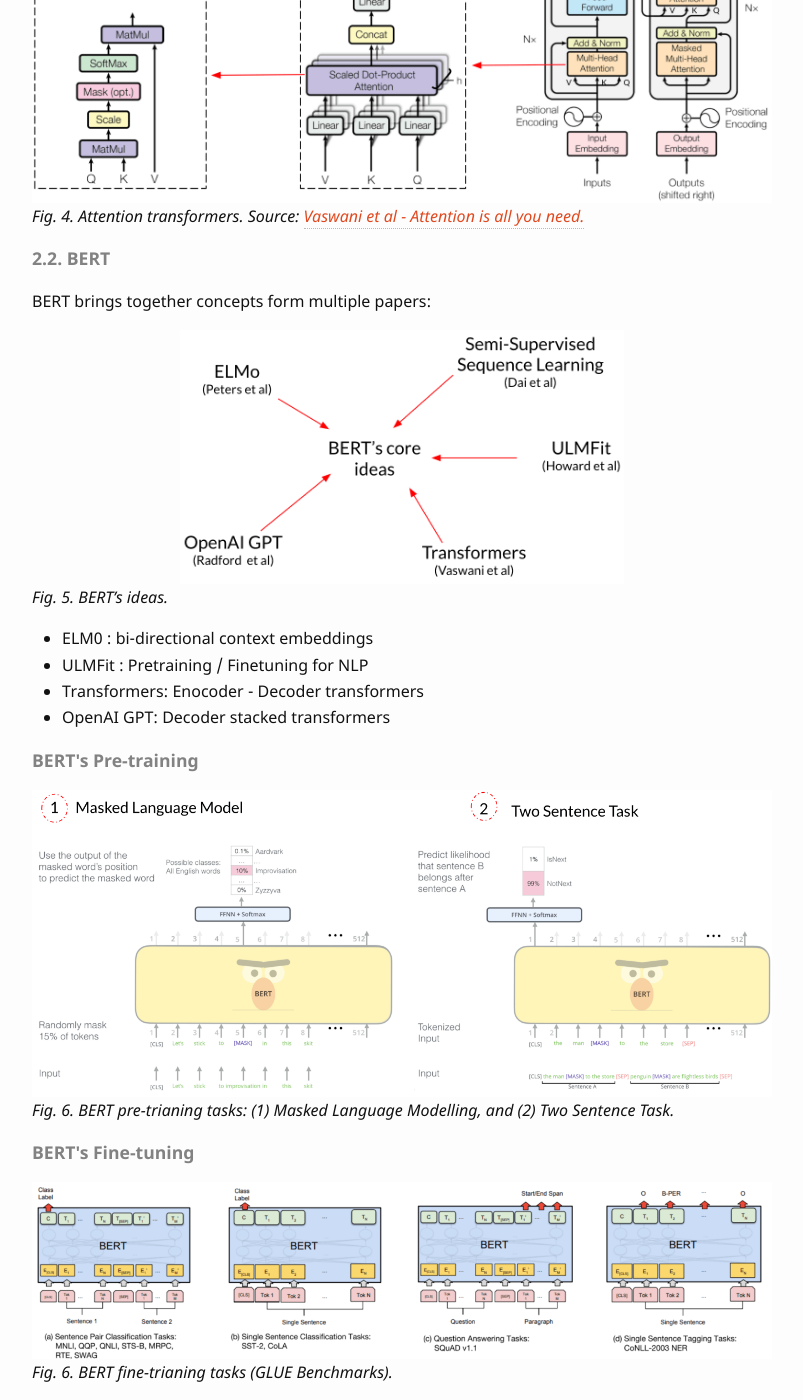
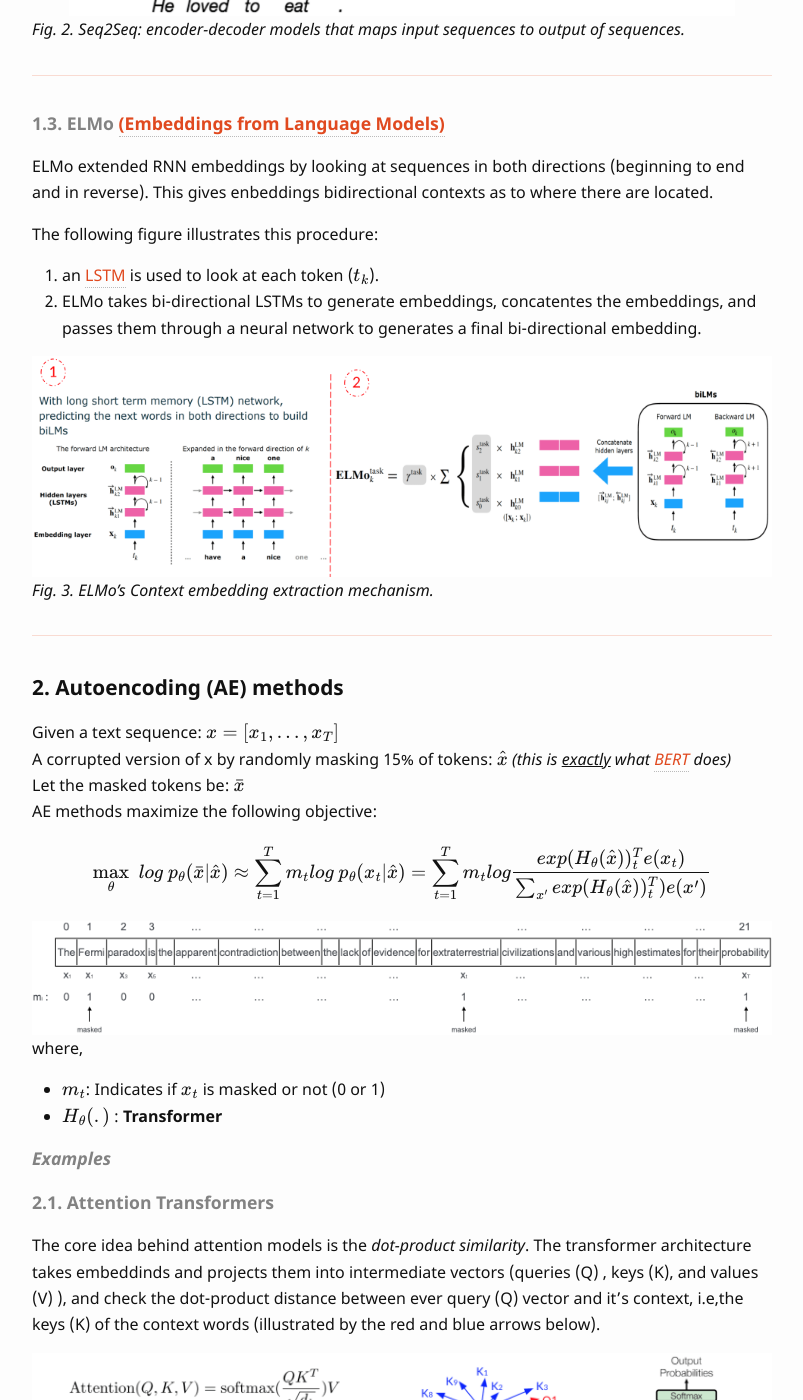
Before and after one commit to crohan009/volog, a Jekyll site: the page built from _posts/2020-01-01-cofex.md, in a window 1280 px wide and 1400 px high, scrolled down 4398 px. Shown: the whole window, without its empty margins (238-1041 px from the left). Built offline with Jekyll 4.4.1, drawn with Linux system fonts in a browser that asks for light colours; formulas are drawn with MathJax 3; some of the changed text lies outside the part shown.

Commit message:
cofex update 3

```diff
--- a/_posts/2020-01-01-cofex.md
+++ b/_posts/2020-01-01-cofex.md
@@ -36,11 +36,15 @@ The research in the field of Natural Language has been standardised with the <b>
 - Consequently, even a sentence, a paragraph, or an entire document may be represented by a vector of numbers.
 - **Context embeddings** encode the context within which a particular token lies (eg: a word's embedding vector and it's contextual paragraph's embedding vector)
 
+![word2vec_of_English]({{ '/assets/images/word2vec_embedding_projection.png' | relative_url }})
+{: style="width: 100%;" class="center"}
+*Fig. 1. A word2vec embedding of the english language  projected onto 2 dimensions. Notice how words with contextual similarities cluster together. <br> Source: [Louis's blog](https://devitrylouis.github.io/posts/2019/01/embeddings/)*
+
 In general, there are two methods employed for extracting context embeddings ...
 
 ### 1. Autoregressive (AR) methods
 
-Given a text sequence $$ x = [x_1,..., x_T]$$. <br>
+Given a text sequence $$ x = [x_1,..., x_T]$$. (Assume this is a sentence with $$T$$ words in it.)<br>
 AR models maximize the following likelihood objective function: <br>
 
 $$
@@ -48,22 +52,30 @@ $$
 = \sum_{t=1}^T log \frac{exp \ ( h_{\theta}{(x_{1:t-1})}^T e(x_t))}{ \sum_{x'} exp \ ( h_{\theta}{(x_{1:t-1})}^T e(x')) }
 $$
 
+![AR_objective]({{ '/assets/images/AR_objective.png' | relative_url }})
+{: style="width: 100%;" class="center"}
+
 where,
  - $$x_t$$ is the $$t^{th}$$ token in a sentence, and $$x_{<t}$$ is the sequence of tokens that come before $$x_t$$.
- - $$h_{\theta}{(x_{1:t-1})}^T$$ is the **context representation** (created by a probabilistic model such a deep neural network architecture which is parameterized by $$\theta$$)
+ - $$h_{\theta}{(x_{1:t-1})}^T$$ is the **context representation** (created by any probabilistic model, say a deep neural network architecture, which is parameterized by $$\theta$$)
  - $$e(x_t)$$ is the **embedding of x**, and
  - $$exp \ ( h_{\theta}{(x_{1:t-1})}^T e(x_t))$$ is the **dot-product similarity** between a word embedding and its context representaiton.
 
-The context rep may be producted by any learning model (eg: language modelling, RNN, LSTM, Attention).
+The context representation may be producted by any learning model (eg: language modelling, RNN, LSTM, Attention models like BERT, GPT-2, etc).
 
 <h4> Limitations </h4>
 
 1. Dependencies between the words on the left and the words on the right is missing
 2. Even when combining forward and backward LMs (with bi-directional RNNs)
 
+
 <h4><i> Examples </i></h4>
 
-#### 1.1. Word2Vec
+#### 1.1. [Word2Vec](https://arxiv.org/abs/1301.3781)
+
+Maximizing the aforementioned Autogressive objective function on any dictinary of tokens gives us a **static embedding** of each of the tokens in the *n-dimensional* embedding space. This was a major break through in Natural Language processing back in 2013.
+
+The figure below does this for tokens in the C++ programming language.
 
 <br>
 
@@ -75,6 +87,9 @@ The context rep may be producted by any learning model (eg: language modelling,
 
 #### 1.2. RNN and its Variants (Sequence to Sequence models)
 
+A natural progression was the usage of *neural networks* for generating these embeddings. <br>
+Being a ideal universal function approximator, Neural networks (like RNNs) can take in a sequence of tokens and create embeddings that encode contextual information between words by looking at their temporal closeness.
+
 ![seq2seq models]({{ '/assets/images/seq_2_seq.png' | relative_url }})
 {: style="width: 90%;" class="center"}
 *Fig. 2. Seq2Seq:  encoder-decoder models that maps input sequences to output of sequences.*
@@ -82,6 +97,12 @@ The context rep may be producted by any learning model (eg: language modelling,
 ---
 
 #### 1.3. ELMo [(Embeddings from Language Models)](https://arxiv.org/abs/1802.05365)
+
+ELMo extended RNN embeddings by looking at sequences in both directions (beginning to end and in reverse). This gives enbeddings bidirectional contexts as to where there are located.
+
+The following figure illustrates this procedure:
+1. an [LSTM](https://en.wikipedia.org/wiki/Long_short-term_memory) is used to look at each token ($$t_k$$).
+2. ELMo takes bi-directional LSTMs to generate embeddings, concatentes the embeddings, and passes them through a neural network to generates a final bi-directional embedding.
 
 ![ELMo ]({{ '/assets/images/ELMo.png' | relative_url }})
 {: style="width: 150%;" class="center"}
@@ -93,13 +114,16 @@ The context rep may be producted by any learning model (eg: language modelling,
 ### 2. Autoencoding (AE) methods
 
 Given a text sequence: $$ x = [x_1,..., x_T]$$ <br>
-A corrupted version of x by randomly masking 15% (BERT) of tokens: $$\hat{x}$$ <br>
+A corrupted version of x by randomly masking 15% of tokens: $$\hat{x}$$ *(this is <u>exactly</u> what [BERT](https://arxiv.org/abs/1810.04805) does)* <br>
 Let the masked tokens be: $$\bar{x}$$ <br>
 AE methods maximize the following objective:
 
 $$
 \underset{\theta}{\text{max}} \ \ log \ p_{\theta}( \bar{x} | \hat{x}) \approx \sum_{t=1}^T m_t log \ p_{\theta} (x_t | \hat{x}) = \sum_{t=1}^T m_t log \frac{ exp( H_{\theta} (\hat{x}))_{t}^T e(x_t) }{ \sum_{x'} exp( H_{\theta} (\hat{x}))_{t}^T ) e(x')}
 $$
+
+![AE_objective]({{ '/assets/images/AE_objective.png' | relative_url }})
+{: style="width: 100%;" class="center"}
 
 where,
  - $$m_t$$: Indicates if $$x_t$$ is masked or not (0 or 1)
@@ -109,9 +133,13 @@ where,
 
 #### 2.1. Attention Transformers
 
+The core idea behind attention models is the *dot-product similarity*. The transformer architecture takes embeddinds and projects them into intermediate vectors (queries (Q) , keys (K), and values (V) ), and check the dot-product distance between ever query (Q) vector and it's context, i.e,the keys (K) of the context words (illustrated by the red and blue arrows below).
+
 ![Attention Transformers]({{ '/assets/images/att_transf.png' | relative_url }})
 {: style="width: 150%;" class="center"}
 *Fig. 4. Attention transformers. Source: [Vaswani et al - Attention is all you need.](https://arxiv.org/abs/1706.03762)*
+
+For a fantastic explaination of attention models check out Jay's blog post [here](http://jalammar.github.io/illustrated-bert/) and [here](http://jalammar.github.io/illustrated-gpt2/).
 
 #### 2.2. BERT
 
@@ -121,16 +149,22 @@ BERT brings together concepts form multiple papers:
 {: style="width: 60%;" class="center"}
 *Fig. 5. BERT's ideas.*
 
-- ELM0 : bi-directional context embeddings
-- ULMFit : Pretraining / Finetuning for NLP
-- Transformers: Enocoder - Decoder transformers
-- OpenAI GPT: Decoder stacked transformers
+- **ELM0** : bi-directional context embeddings
+- **ULMFit** : Pretraining / Finetuning for NLP
+- **Transformers**: Enocoder - Decoder transformers
+- OpenAI **GPT**: Decoder stacked transformers
 
-<h4> BERT's Pre-training </h4>
+<h4> BERT Pre-training </h4>
+
+"Pre-training" is a **transfer learning** technique used to train a neural network model on vast amounts of data before fine-tuning it's particular problem. BERT is pre-trained by training it on two tasks:
+1. **Masked Language Modelling**: basically, fill in the blanks.
+2. **Two Sentence Task**:  given to sentences, are they related/in order? (Yes/No)
 
 ![BERT pretraining]({{ '/assets/images/BERT_pretraining.png' | relative_url }})
 {: style="width: 150%;" class="center"}
 *Fig. 6. BERT pre-trianing tasks: (1) Masked Language Modelling, and (2) Two Sentence Task.*
+
+After pretraining BERT with a LOT of data, it may be fine-tuned for any specific *"down-stream"* task.
 
 <h4> BERT's Fine-tuning </h4>
 
@@ -148,6 +182,12 @@ BERT brings together concepts form multiple papers:
 
 #### 2.3. Graph Attention Methods: [Gated Graph Attention Networks](https://arxiv.org/abs/1803.07294)
 
+So far we've looked at sentences which may be modelled as linear sequences. For information with an underlying graph structure (e.g.: the Abstract Syntax Tree (AST) of code), the context of a particular node is it's neighbours. In this context, we can utilize **Graph Neural Networks** (GNNs) for the job of generating context embeddings! <br>
+
+Here's a pretty good survey paper of GNNs: (A Comprehensive Survey on Graph Neural Networks)[https://arxiv.org/abs/1901.00596]
+
+The following figure illustrates a Graph Attention Network, a direct extension of the [Attention is all you Need](https://arxiv.org/abs/1706.03762) paper on graphs.
+
 ![GaAN]({{ '/assets/images/GaAN.png' | relative_url }})
 {: style="width: 150%;" class="center"}
 *Fig. 7. Gated Graph Attention Networks.*
@@ -160,6 +200,8 @@ To best model bimodal code properties, we look at code as (1) a sequence of natu
 The language model's architecture is based on the permutation language model utilized by [XLNet](https://arxiv.org/abs/1906.08237). This model performs an auto-regressive training on all possible permutations of code sequences by using stack of encoder blocks that perform the two-stream relative self-attention. We introduce graph modelling into the same framework by augmenting each encoder block to have two sub-blocks, the Language Model and the Graph Model. The Graph Model utilizes the Gated Graph Attention network ([GaAN](https://arxiv.org/abs/1803.07294)) to allow our model to selectively pay attention to the graph neighbourhood of tokens within the code AST tree. This equips our model to simultaneously embed each code token with its local context as well as its role in the code AST tree hierarchy.
 
 ### CoFEx architecture
+
+CoFEx looks at a piece of code's AST and also treats it as a sequence. The following figure illustrates this mechanism.
 
 ![CoFEx architecture]({{ '/assets/images/cofex_arch_overview.png' | relative_url }})
 {: style="width: 150%;" class="center"}
```
Also changed, not shown: assets/images/AE_objective.png (added), assets/images/AR_objective.png (added), assets/images/word2vec_embedding_projection.png (added).
